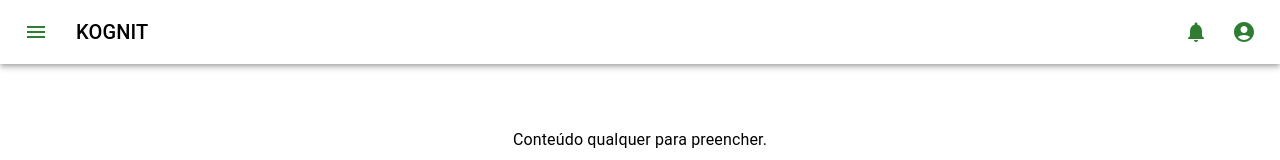
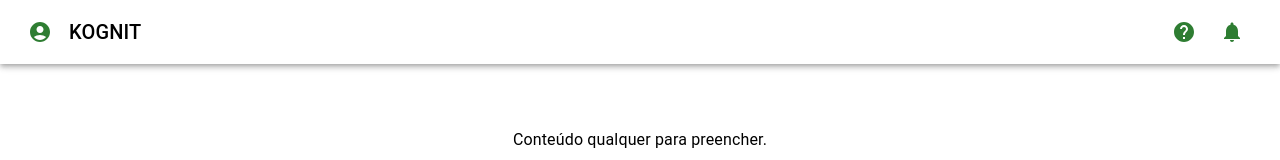
Before and after one commit to RagnarCris/kognit-teste-login-notification, a React (Create React App) app: page /home in a window 1280 px wide. Shown: the top 160 px of the page. Built offline with nearby package versions, Linux system fonts and the light colour scheme.

Commit message:
Estrutura do AppBar com popover funcionando

```diff
--- a/src/App.js
+++ b/src/App.js
@@ -6,7 +6,12 @@ import MainPage from './Pages/MainPage';
 function App() {
   return (
     <div className="App">
-      <MainPage/>
+      <BrowserRouter>
+        <Routes>
+          <Route path="/" element={<LoginPage />}></Route>
+          <Route path="/home" element={<MainPage />}></Route>
+        </Routes>
+      </BrowserRouter>
     </div>
   );
 }
--- a/src/Components/CustomAppBar.js
+++ b/src/Components/CustomAppBar.js
@@ -6,19 +6,34 @@ import IconButton from '@mui/material/IconButton';
 import Typography from '@mui/material/Typography';
 import MenuItem from '@mui/material/MenuItem';
 import Menu from '@mui/material/Menu';
-import MenuIcon from '@mui/icons-material/Menu';
 import HelpIcon from '@mui/icons-material/Help';
 import AccountCircle from '@mui/icons-material/AccountCircle';
 import NotificationsIcon from '@mui/icons-material/Notifications';
+import Popover from '@mui/material/Popover';
 import { useNavigate } from "react-router-dom";
 
 export default function CustomAppBar() {
 
-    //const navigate = useNavigate();
+    const titleStyle={marginLeft:'25px'};
+    const toolBarStyle={paddingLeft:'4px', paddingRight: '4px'};
+
+    const navigate = useNavigate();
 
     const [anchorEl, setAnchorEl] = useState(null);
+    const [anchorElHelp, setAnchorElHelp] = useState(null);
 
     const isMenuOpen = Boolean(anchorEl);
+
+    const isHelpOpen = Boolean(anchorElHelp);
+    const helpId = isHelpOpen ? 'simple-popover' : undefined;
+
+    const handleClickHelp = (event) => {
+        setAnchorElHelp(event.currentTarget);
+    };
+
+    const handleCloseHelp = () => {
+        setAnchorElHelp(null);
+    };
 
     const handleProfileMenuOpen = (event) => {
         setAnchorEl(event.currentTarget);
@@ -26,7 +41,7 @@ export default function CustomAppBar() {
 
     const handleMenuClose = () => {
         setAnchorEl(null);
-        //navigate("/");
+        navigate("/");
     };
 
     const menuId = 'success-menu';
@@ -55,19 +70,23 @@ export default function CustomAppBar() {
             <AppBar position="static" color="inherit">
             <Toolbar>
                 <IconButton
-                size="large"
-                edge="start"
-                color="success"
-                aria-label="open drawer"
-                sx={{ mr: 2 }}
+                    size="large"
+                    edge="end"
+                    aria-label="account of current user"
+                    aria-controls={menuId}
+                    aria-haspopup="true"
+                    onClick={handleProfileMenuOpen}
+                    color="success"
+                    style={toolBarStyle}
                 >
-                <MenuIcon />
+                    <AccountCircle />
                 </IconButton>
                 <Typography
                 variant="h6"
                 noWrap
                 component="div"
                 color="success"
+                style={titleStyle}
                 sx={{ display: { xs: 'none', sm: 'block' } }}
                 >
                 KOGNIT
@@ -76,21 +95,35 @@ export default function CustomAppBar() {
                 <Box sx={{ display: { xs: 'none', md: 'flex' } }}>
                 <IconButton
                     size="large"
+                    aria-label="ask-help"
+                    color="success"
+                    onClick={handleClickHelp}
+                    aria-describedby={helpId}
+                >
+                    <HelpIcon />
+                </IconButton>
+                <Popover
+                    id={helpId}
+                    open={isHelpOpen}
+                    anchorEl={anchorElHelp}
+                    onClose={handleCloseHelp}
+                    anchorOrigin={{
+                        vertical: 'bottom',
+                        horizontal: 'center',
+                    }}
+                    transformOrigin={{
+                        vertical: 'top',
+                        horizontal: 'center',
+                    }}
+                >
+                    <Typography align="center" style={{ wordWrap: "break-word" }} sx={{ p: 2 }}>Contato para ajuda: (11)999999999</Typography>
+                </Popover>
+                <IconButton
+                    size="large"
                     aria-label="notifications"
                     color="success"
                 >
                     <NotificationsIcon />
-                </IconButton>
-                <IconButton
-                    size="large"
-                    edge="end"
-                    aria-label="account of current user"
-                    aria-controls={menuId}
-                    aria-haspopup="true"
-                    onClick={handleProfileMenuOpen}
-                    color="success"
-                >
-                    <AccountCircle />
                 </IconButton>
                 </Box>
             </Toolbar>
--- a/src/Pages/LoginPage.js
+++ b/src/Pages/LoginPage.js
@@ -2,24 +2,29 @@ import React, {useState} from 'react'
 import { Grid, Paper, Avatar, TextField, Button, Typography, Link, FormControlLabel } from '@mui/material';
 import LockIcon from '@mui/icons-material/Lock';
 import Checkbox from '@mui/material/Checkbox';
+import { useNavigate } from "react-router-dom";
 
 function LoginPage(){
 
+    //Styles
     const paperStyle={padding :20,height:'60vh',width:280, margin:"20px auto"};
     const avatarStyle={backgroundColor:'#40b441'};
     const btnstyle={margin:'8px 0', backgroundColor:'#40b441'};
     const inputStyle={margin:'4px 0', borderColor:'#40b441'};
     const typoStyle={marginTop:'10px'};
+
+    // Attributes
     const [email,setEmail]=useState('');
     const [password,setPassword]=useState('');
     const [error,setError]=useState();
+    const navigate = useNavigate();
 
     const handleSubmit=(e)=>{
         e.preventDefault();
 
         if(email === "admin@admin.com" && password === "admin")
         {
-            alert("Parabens, você logou!");
+            navigate("/home");
         }
         else{
             setError("Email ou senha incorretos!")
```
